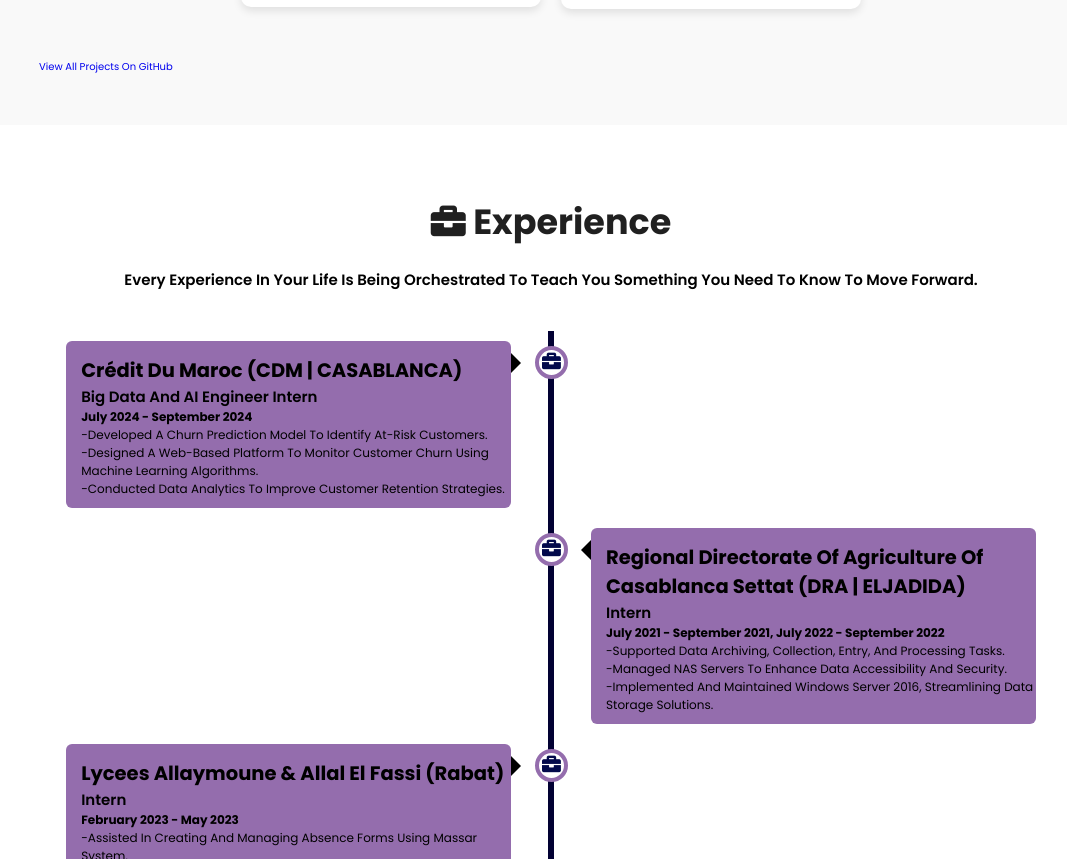
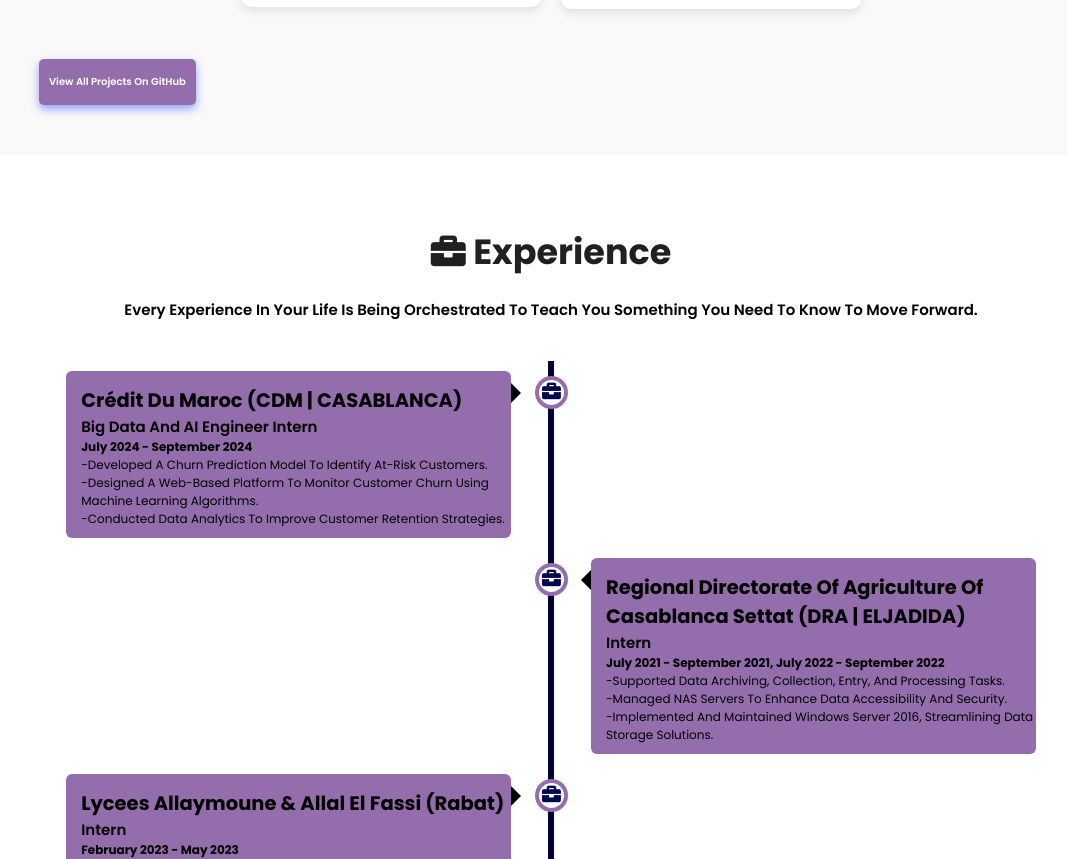
Before and after one commit to STALPHA2708/STALPHA2708.github.io, a plain HTML site: page index.html in a window 1280 px wide. Shown: the part 3583-4442 px from the top of the page, without its empty margins (89-1156 px from the left). Drawn offline with nearby package versions, Linux system fonts and the light colour scheme.

Commit message:
Update style.css

```diff
--- a/assets/css/style.css
+++ b/assets/css/style.css
@@ -768,6 +768,23 @@
 }
 
 
+.view-all-btn .btn {
+  display: inline-block;
+  padding: 1.5rem 1rem; /* Adjust the padding for a button-like appearance */
+  color: #fff;
+  background-color: #946dad;
+  border-radius: 0.5em;
+  font-weight: 600;
+  font-size: 1rem;
+  text-align: left;
+  text-decoration: none;
+  box-shadow: 0px 4px 8px rgba(48, 68, 247, 0.5);
+  transition: background-color 0.3s;
+}
+
+.view-all-btn .btn:hover {
+  background-color: #000000; /* Change color on hover to match the other button */
+}
 
 
 /* hamburger icon ends */
```
